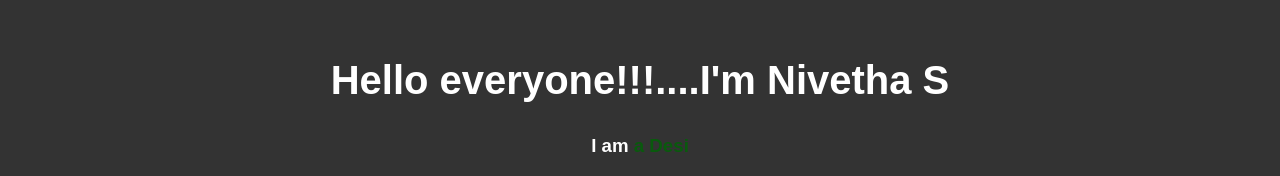
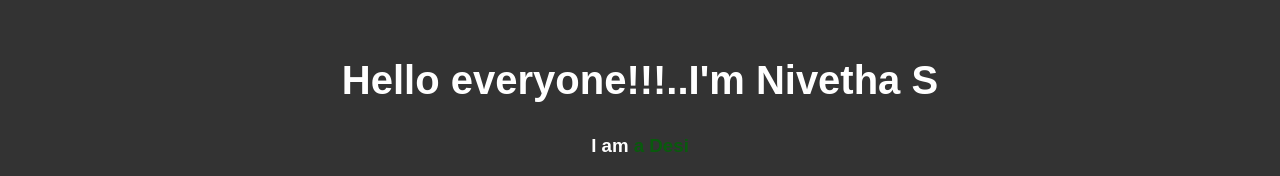
Before and after one commit to Nivetha-Saravana/MYS3staticWebsite-Terraform, a plain HTML site: page index.html in a window 1280 px wide. Shown: the top 176 px of the page. Drawn offline with nearby package versions, Linux system fonts and the light colour scheme.

Commit message:
index changed

```diff
--- a/index.html
+++ b/index.html
@@ -18,7 +18,7 @@
                 <div class="home-content">
                     <div class="text-content">
                         <h1></h1>
-                        <h1>Hello everyone!!!....I'm Nivetha S</h1>
+                        <h1>Hello everyone!!!..I'm Nivetha S</h1>
                         <h3 class="post">I am <span class="typing-text"></span></h3>
                         <div class="share">
                             <a href="https://github.com/Nivetha-Saravana" target="_blank" class="fab fa-github" style="color: #f2f2f2;"></a>
```
